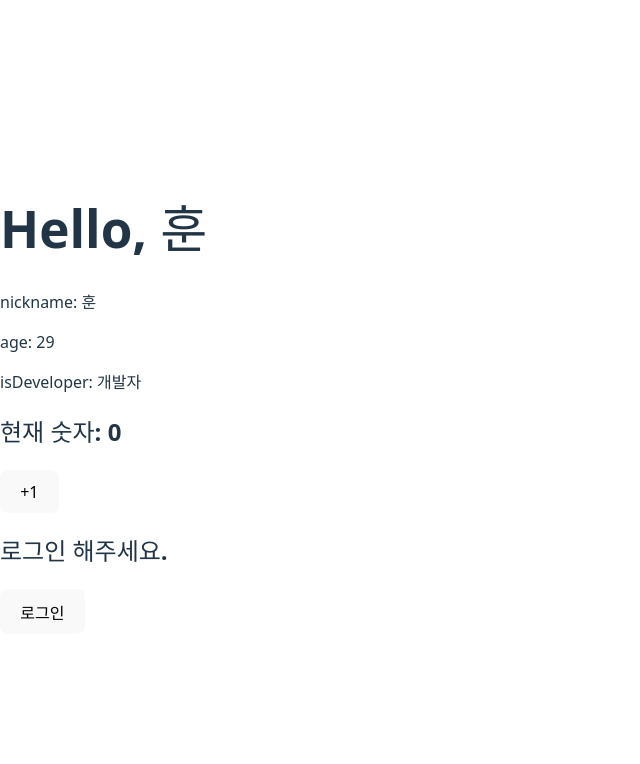
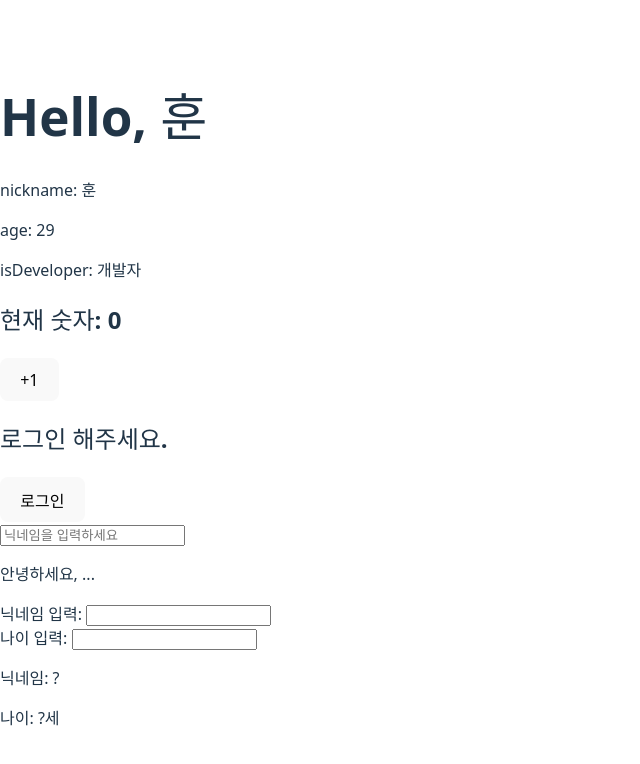
Before and after one commit to Hun-Hong/react_tutorial, a React (Vite) app in the folder react-ts-tutorial/: page / in a window 1280 px wide. Shown: the top 764 px of the page, without its empty margins (0-640 px from the left). Built offline with nearby package versions, Linux system fonts and the light colour scheme.

Commit message:
[DAY3] 학습 내용 정리

```diff
--- a/react-ts-tutorial/src/App.tsx
+++ b/react-ts-tutorial/src/App.tsx
@@ -2,6 +2,8 @@ import Greeting from "./components/Greeting"
 import Profile from "./components/Profile"
 import Counter from "./components/Counter";
 import LoginToggle from "./components/LoginToggle";
+import NicknameInput from "./components/NicknameInput";
+import ProfileEditor from "./components/ProfileEditor";
 
 function App() {
 
@@ -11,6 +13,8 @@ function App() {
       <Profile nickname="훈" age={29} isDeveloper={true} />
       <Counter/>
       <LoginToggle />
+      <NicknameInput />
+      <ProfileEditor />
     </div>
   )
 }
--- /dev/null
+++ b/react-ts-tutorial/src/components/NicknameInput.tsx
@@ -0,0 +1,20 @@
+import { useState } from "react";
+
+
+const NicknameInput = () => {
+    const [nickname, setNickname] = useState<string>("")
+
+    return (
+        <div>
+            <input
+                type="text"
+                value={nickname}
+                onChange={(e) => setNickname(e.target.value)}
+                placeholder="닉네임을 입력하세요"
+            />
+            <p>안녕하세요, {nickname || "..."}</p>
+        </div>
+    )
+}
+
+export default NicknameInput
--- /dev/null
+++ b/react-ts-tutorial/src/components/ProfileEditor.tsx
@@ -0,0 +1,42 @@
+import { useState } from "react";
+
+
+const ProfileEditor = () => {
+    const [profile, setProfile] = useState<{ nickname: string, age: number }>({
+        nickname: "",
+        age: 0
+    })
+
+    return (
+        <div>
+            <label id="nickname">닉네임 입력: </label>
+            <input
+                id="nickname"
+                type="text"
+                onChange={(e) => setProfile(
+                    {
+                        ...profile,
+                        nickname: e.target.value
+                    }
+                )}
+            />
+            <br />
+            <label id="age">나이 입력: </label>
+            <input
+                id="age"
+                type="number"
+                onChange={(e) => setProfile(
+                    {
+                        ...profile,
+                        age: Number(e.target.value)
+                    }
+                )}
+            />
+
+            <p>닉네임: {profile.nickname || "?"}</p>
+            <p>나이: {profile.age || "?"}세</p>
+        </div>
+    )
+}
+
+export default ProfileEditor
```
Also changed, not shown: 1 other file (tests, documents, lock files or other folders).
